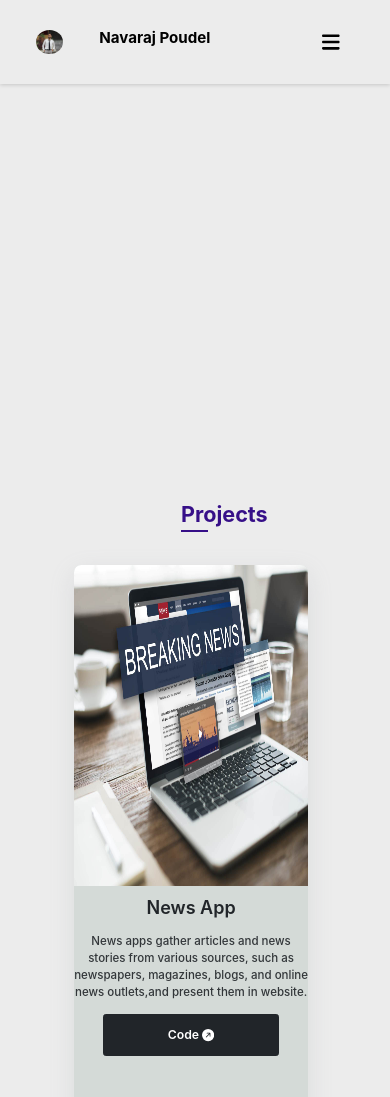
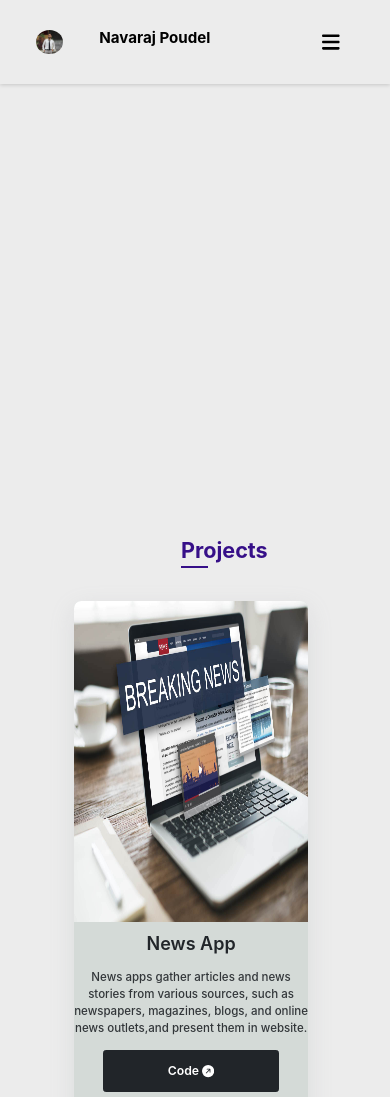
Before and after one commit to Navaraj-Poudel/Personal_Website, a React (Create React App) app in the folder my_personal_website/: page /Personal_Website/project in a window 390 px wide. Shown: the top 1097 px of the page. Built offline with nearby package versions, Linux system fonts and the light colour scheme.

Commit message:
Mobile_responsive2

```diff
--- a/my_personal_website/src/Component/About/style.css
+++ b/my_personal_website/src/Component/About/style.css
@@ -149,3 +149,16 @@
         width:50vw;
     }
 }
+@media(max-width:500px){
+    .abouttitle{
+        margin-left:25rem;
+    }
+    .aboutPhoto{
+        margin-left:15rem;
+        }
+        .aboutmyself{
+            margin-left:18rem;
+            margin-top:6rem;
+            width:50vw ;
+        }
+}
--- a/my_personal_website/src/Component/Home/style.css
+++ b/my_personal_website/src/Component/Home/style.css
@@ -139,9 +139,9 @@ border-radius:1rem;
         width: 20vw;
       }
 }
-@media(max-width:460px){
+@media(max-width:500px){
   .home-details{
-    margin-left: 20rem;
+    margin-left:10rem;
     width: 65vw;
   }
   .home-details p{
@@ -156,11 +156,11 @@ border-radius:1rem;
   .homeimages img{
     width: 60vw;
     margin-top: -15rem;
-    margin-left:10rem;
+    margin-left:3rem;
 
   }
   .homelink{
     margin-top:-25rem;
-    text-align: center;
+    margin-left:20rem;
   }
 }
--- a/my_personal_website/src/Component/Project/style.css
+++ b/my_personal_website/src/Component/Project/style.css
@@ -130,14 +130,17 @@
 }
 @media(max-width:500px){
     .projecttitle{
-        margin-top:46rem;
+        margin-top:50rem;
     }
 }
 @media(max-width:468px) {
     .projecttitle{
-        margin-top:50rem;
+        margin-top:55rem;
+    }
+    .projectbox{
+        height:75vh;
     }
     .project-card{
-        height:75vh;
+        height:73vh;
     }
 }
```
